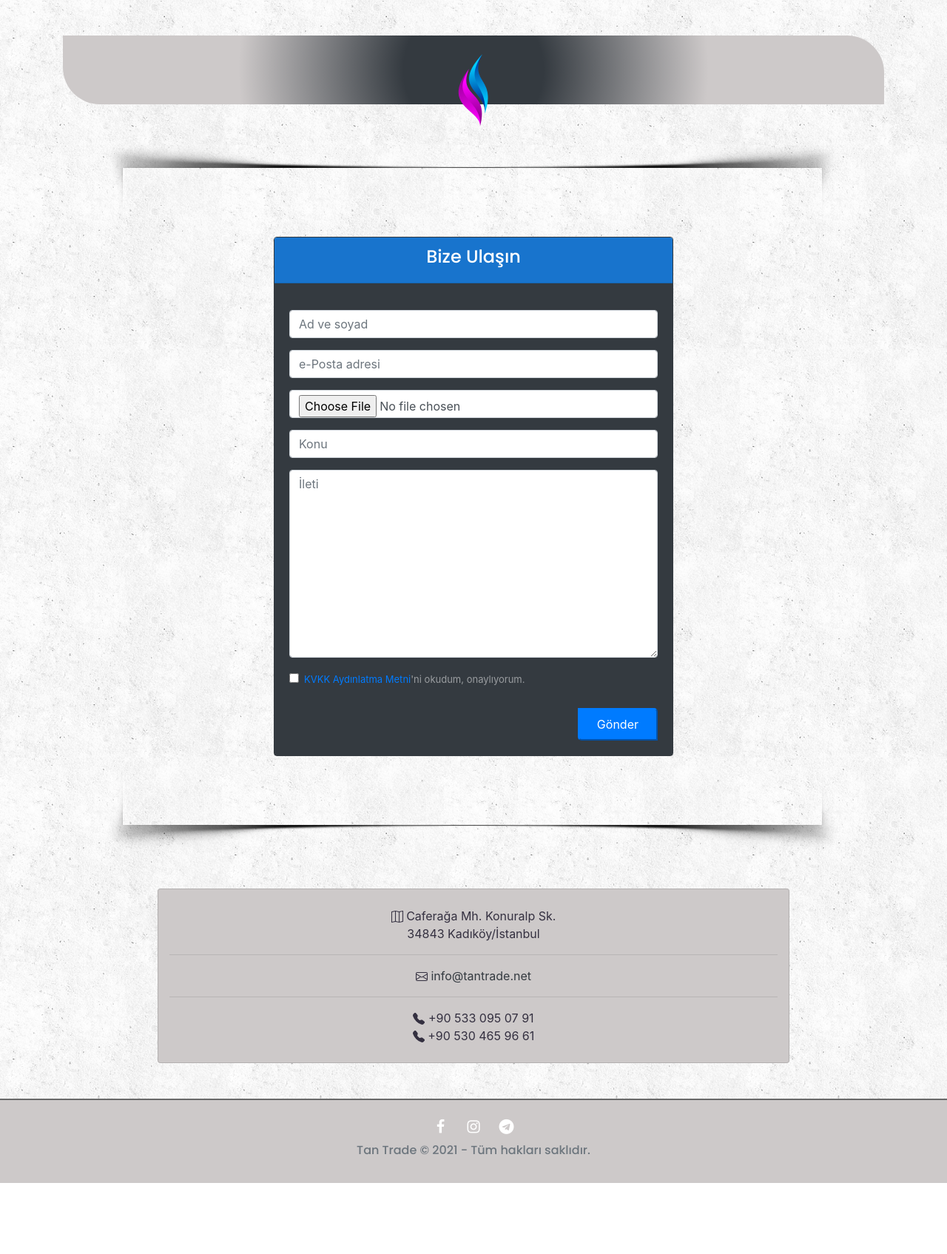
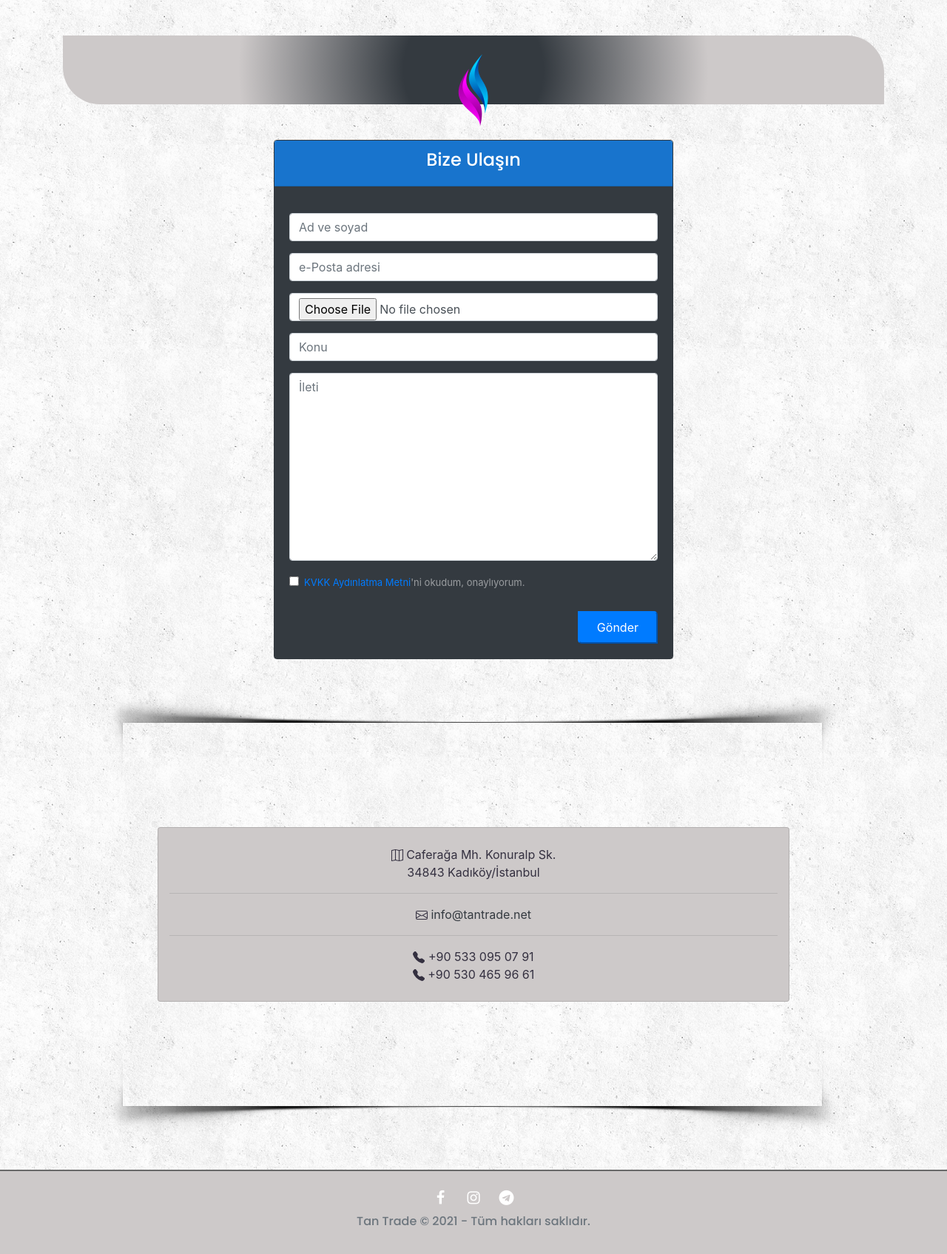
Before and after one commit to cagataysarioglu/PortfolioWebsite, a Django app: page /iletisim in a window 1280 px wide. Shown: the part 80-1775 px from the top of the page at 74% size. Before the commit the page ends 1679 px from the top, so only its background shows below. Run offline with Django 3.2, Linux system fonts and the light colour scheme; some libraries are stand-ins or nearby versions.

Commit message:
Margin ratios renewed.

```diff
--- a/templates/pages/contact.html
+++ b/templates/pages/contact.html
@@ -7,8 +7,7 @@
 {#        <h1 class="display-6 text-center text-white"></h1>#}
     </div>
 </div>
-<img id="design" class="img-fluid" src="{% static 'media/row_design_top.png' %}" alt="" style="user-select: none">
-<div class="row">
+<div class="row my-5">
     <div class="col-md-6 mx-auto">
         <div class="card border-dark">
             <div class="card-header text-white text-center" style="background-color: #1874cd; user-select: none; font-family: 'Poppins', sans-serif;"><h4>Bize Ulaşın</h4></div>
@@ -51,8 +50,8 @@
         </div>
     </div>
 </div>
-<img id="design" class="img-fluid" src="{% static 'media/row_design_bottom.png' %}" alt="" style="user-select: none;">
-<div class="card mt-5 mx-auto" style="background-color: #cdc9c9; width: 77%;">
+<img id="design" class="img-fluid" src="{% static 'media/row_design_top.png' %}" alt="" style="user-select: none">
+<div class="card my-5 mx-auto" style="background-color: #cdc9c9; width: 77%;">
     <div class="container-fluid my-4" style=" color: #343040;">
         <div class="col-md-4 mx-auto text-center"><svg xmlns="http://www.w3.org/2000/svg" width="16" height="16" fill="currentColor" class="bi bi-map" viewBox="0 0 16 16">
             <path fill-rule="evenodd" d="M15.817.113A.5.5 0 0 1 16 .5v14a.5.5 0 0 1-.402.49l-5 1a.502.502 0 0 1-.196 0L5.5 15.01l-4.902.98A.5.5 0 0 1 0 15.5v-14a.5.5 0 0 1 .402-.49l5-1a.5.5 0 0 1 .196 0L10.5.99l4.902-.98a.5.5 0 0 1 .415.103zM10 1.91l-4-.8v12.98l4 .8V1.91zm1 12.98l4-.8V1.11l-4 .8v12.98zm-6-.8V1.11l-4 .8v12.98l4-.8z"/>
@@ -70,4 +69,5 @@
             </svg> +90 530 465 96 61</div>
     </div>
 </div>
+<img id="design" class="img-fluid" src="{% static 'media/row_design_bottom.png' %}" alt="" style="user-select: none;">
 {% endblock %}
--- a/templates/pages/index.html
+++ b/templates/pages/index.html
@@ -31,7 +31,7 @@
         <p>Gösterilecek fotoğraf bulunmuyor.</p>
     </div>
 {% endif %}
-<div class="container mt-5">
+<div class="container my-5">
     <div class="flip-card mx-auto">
         <div class="flip-card-inner">
             <div class="flip-card-front">
```
